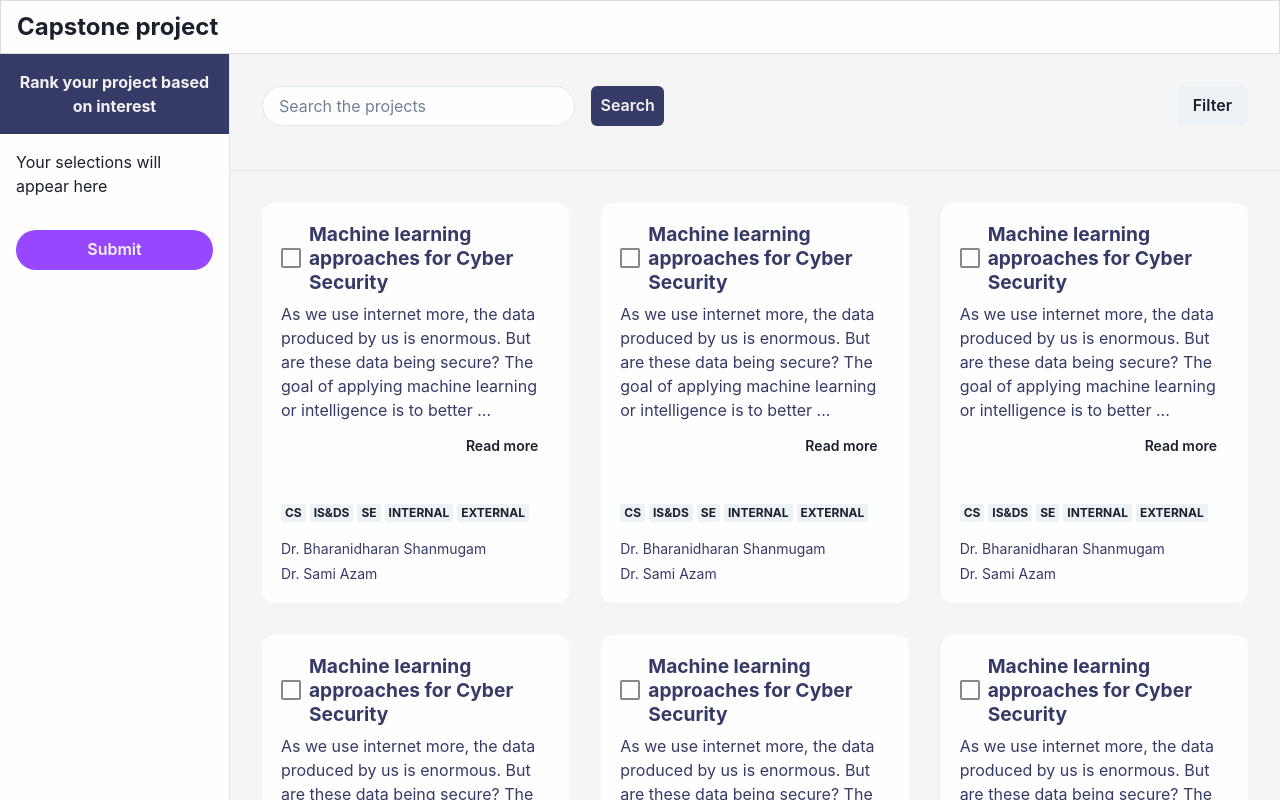
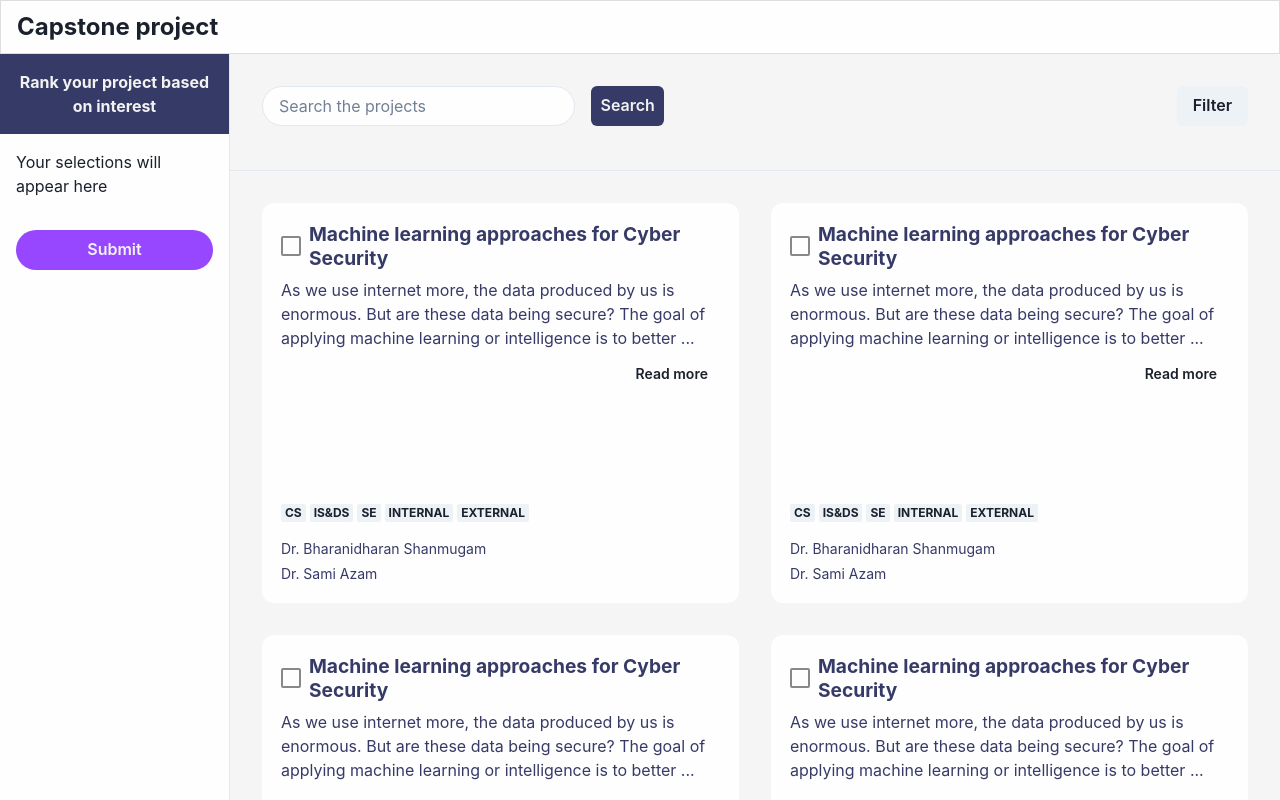
Before and after one commit to mong00x/capstone-conect, a React (Vite) app in the folder client/: page / in a window 1280 px wide. Built offline with nearby package versions, Linux system fonts and the light colour scheme.

Commit message:
consume project state from store in MainContent

```diff
--- a/client/src/components/MainContent/MainContent.jsx
+++ b/client/src/components/MainContent/MainContent.jsx
@@ -3,24 +3,25 @@ import ProjectCard from "./ProjectCard";
 import { Box, Flex, Grid } from "@chakra-ui/react";
 import SearchFilter from "./SearchFilter";
 
+import useStore from "../../store";
+
 const MainContent = () => {
   // register project to store
+  const projects = useStore((state) => state.projects);
+  console.log(projects);
   return (
     <Flex flexDir="column" w="100%" h="100%" color="DarkShades" bg="ContentBG">
       <SearchFilter />
       <Grid
-        templateColumns="repeat(auto-fill, minmax(300px, 1fr))"
+        templateColumns="repeat(auto-fill, minmax(360px, 1fr))"
         gap={8}
         p="32px 32px 120px 32px"
         justifyContent="space-between"
         overflow={"auto"}
       >
-        <ProjectCard id={1} />
-        <ProjectCard id={2} />
-        <ProjectCard id={3} />
-        <ProjectCard id={4} />
-        <ProjectCard id={5} />
-        <ProjectCard id={6} />
+        {projects.map((project) => (
+          <ProjectCard key={project.id} project={project} />
+        ))}
       </Grid>
     </Flex>
   );
```
